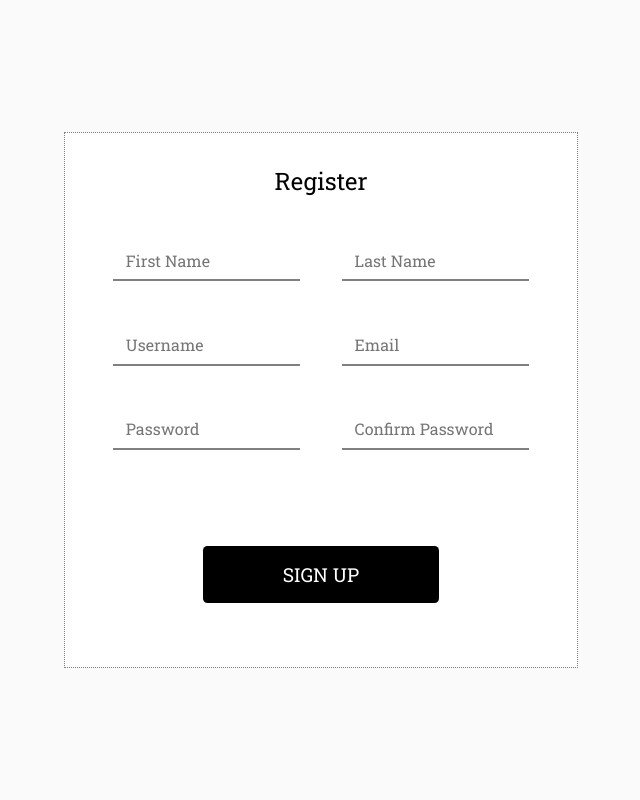
After one commit to WinterDevelopers/Bakerspoint, a Django app: template company/templates/forms/form.html in a window 1280 px wide. The commit adds this page. Shown: the whole page, without its empty margins (319-959 px from the left). Run offline with Django 4.2, Linux system fonts and the light colour scheme; the template is opened without the code that fills it, so the values that code supplies are empty.

Commit message:
Finished Registration Form

```diff
--- /dev/null
+++ b/company/static/css/register.css
@@ -0,0 +1,128 @@
+@import url('https://fonts.googleapis.com/css2?family=Josefin+Sans:wght@400;500&family=Lato:wght@400;700&family=Roboto+Slab:wght@400;500&family=Ubuntu:wght@300;400;500&display=swap');
+
+*{
+  margin: 0;
+  padding: 0;
+  box-sizing: border-box;
+}
+
+h1, h2, h4{
+  font-family: 'roboto slab';
+  font-weight: 400;
+}
+
+p, button, input::placeholder{
+  font-family: 'Roboto Slab';
+}
+
+body{
+  background: #fafafa;
+}
+
+.form-body{
+  display: flex;
+  align-items: center;
+  height: 100vh;
+}
+
+.form{
+  width: 40%;
+  margin: 0 auto;
+  outline: .05rem dotted grey;
+  padding: 2rem 0 4rem 0;
+  background: #fff;
+}
+
+.form h2{
+  text-align: center;
+}
+
+.form-row{
+  width: 100%;
+  display: flex;
+  justify-content: space-between;
+  padding: 0 3rem;
+  margin: 3rem 0;
+}
+
+input{
+  width: 45%;
+  border: none;
+  border-bottom: .14rem solid grey;
+  outline: none;
+  padding: .6rem .8rem;
+}
+
+input::placeholder{
+  padding-bottom: 15rem;
+  font-size: 1rem;
+}
+
+button{
+  margin: 0 auto;
+  padding: 1rem 5rem;
+  font-size: 1.2rem;
+  color: #fff;
+  outline: none;
+  border: none;
+  background: #000;
+  border-radius: .28rem;
+  transition: all ease-in-out .3s;
+}
+
+button:hover{
+  background: #2d232b;
+  color: #fff;
+}
+
+.button-row{
+  margin: 6rem 0 0 0;
+}
+
+/* Media Queries */
+@media (max-width: 1150px) and (min-width: 780px){
+  input::placeholder{
+    font-size: .8rem;
+  }
+  .form{
+    width: 60%;
+  }
+}
+
+@media (max-width: 780px) and (min-width: 500px){
+  input::placeholder{
+    font-size: .8rem;
+  }
+  .form{
+    width: 80%;
+  }
+}
+
+@media (max-width: 500px){
+  .form-body{
+    height: 100%;
+    margin: 2rem 0;
+  }
+  input::placeholder{
+    font-size: .8rem;
+  }
+  .form{
+    width: 90%;
+  }
+  .form-row{
+    flex-direction: column;
+    margin: 0;
+  }
+  input{
+    width: 100%;
+    margin: 1rem 0;
+  }
+  .button-row{
+    margin: 3rem 0;
+  }
+  button{
+    font-size: .9rem;
+    padding: 1rem 0;
+    width: 70%;
+  }
+}
--- /dev/null
+++ b/company/templates/forms/form.html
@@ -0,0 +1,35 @@
+<!DOCTYPE html>
+<html lang="en">
+<head>
+  <meta charset="UTF-8">
+  <meta http-equiv="X-UA-Compatible" content="IE=edge">
+  <meta name="viewport" content="width=device-width, initial-scale=1.0">
+  <link rel="stylesheet" href="../../static/css/register.css">
+  <title>Document</title>
+</head>
+<body>
+  <section class="form-body">
+    <div class="form">
+      <h2>Register</h2>
+
+      <form action="">
+        <div class="form-row">
+          <input type="text" name="" id="" placeholder="First Name" required>
+          <input type="text" name="" id="" placeholder="Last Name" required>
+        </div>
+        <div class="form-row">
+          <input type="text" name="" id="" placeholder="Username" required>
+          <input type="email" name="" id="" placeholder="Email" required>
+        </div>
+        <div class="form-row">
+          <input type="password" name="" id="" placeholder="Password" required>
+          <input type="password" name="" id="" placeholder="Confirm Password" required>
+        </div>
+        <div class="form-row button-row">
+          <button type="submit">SIGN UP</button>
+        </div>
+      </form>
+    </div>
+  </section>
+</body>
+</html>
```
Also changed, not shown: company/static/css/product.css (added, +125 -0 lines), company/templates/Product Description/product.html (added, +78 -0 lines), company/templates/Registration/register.html (added, +35 -0 lines), company/templates/index.html (+10 -10 lines), company/static/images/cookie-stack.png (added), company/static/images/shakti-rajpurohit-qczubsyHofQ-unsplash(1) 1.png (deleted), company/static/images/shakti-rajpurohit-qczubsyHofQ-unsplash(1).png (added).
